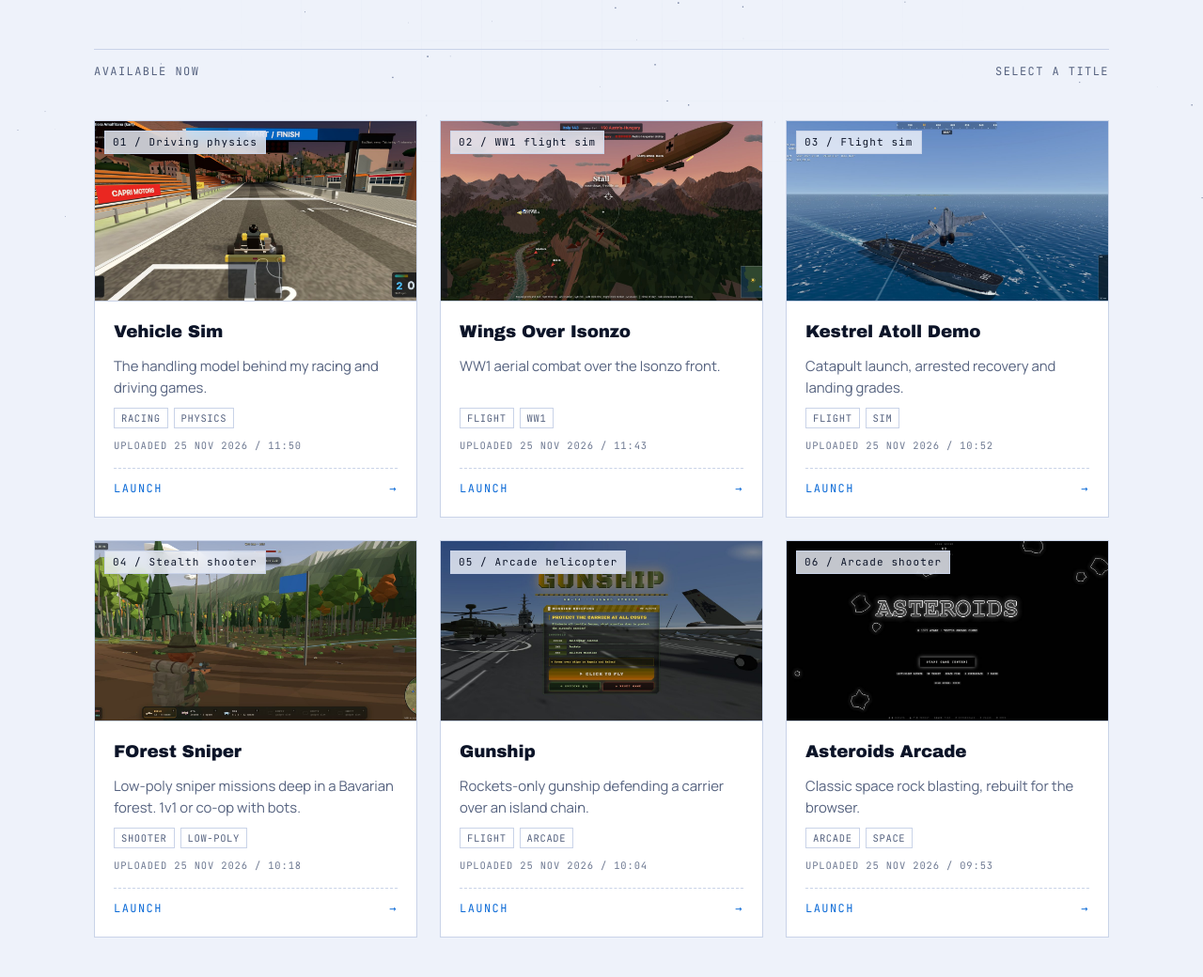
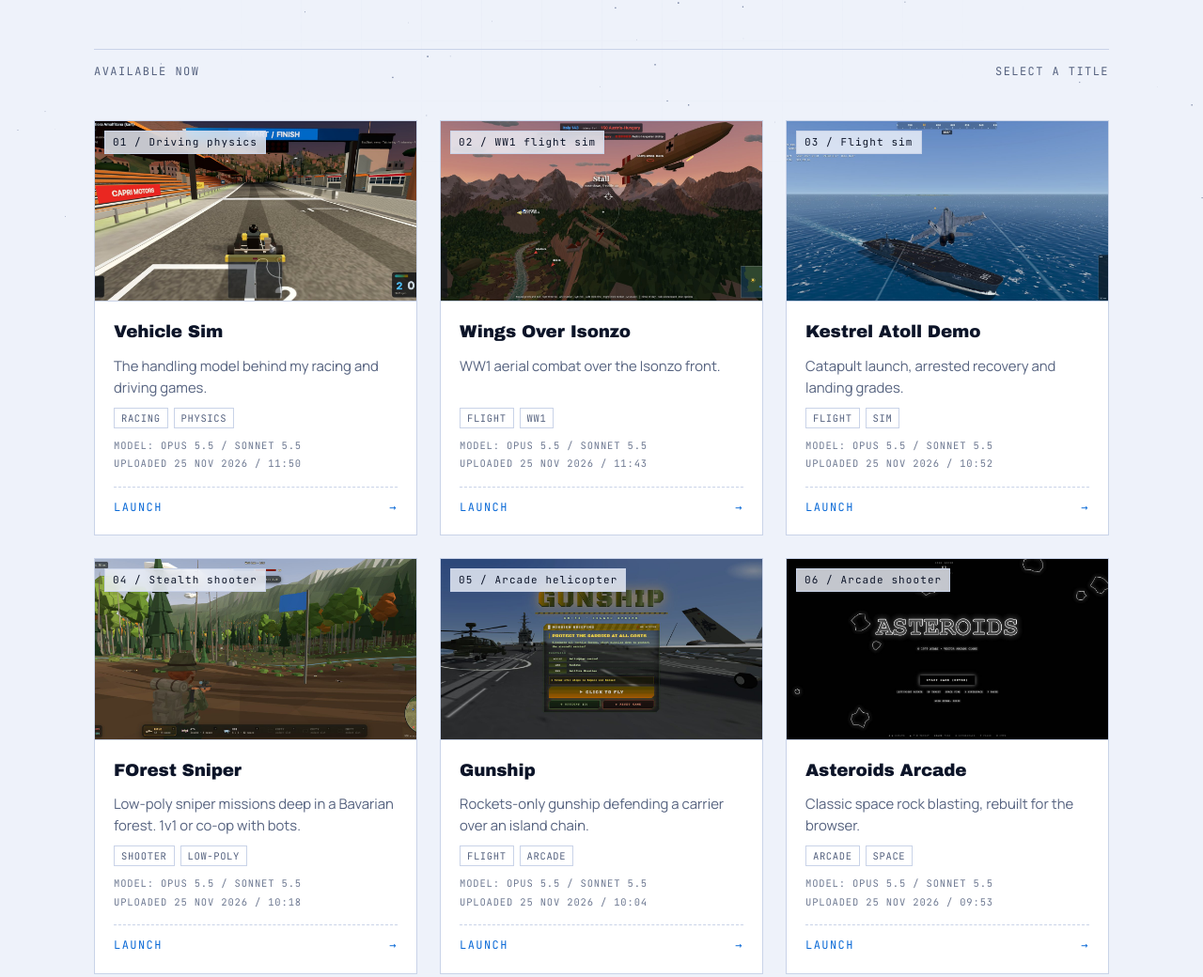
Before and after one commit to 5panners/launcher, a plain HTML site: page index.html in a window 1280 px wide. Shown: the part 533-1573 px from the top of the page at 94% size. Drawn offline with Linux system fonts and the light colour scheme; a web font is replaced by a local one.

Commit message:
Add Model line to cards
Co-Authored-By: Claude Sonnet 5.5 <noreply@anthropic.com>
Claude-Session: https://claude.ai/code/session_01R7kVu37ZmYkUawW6WZm6if

```diff
--- a/index.html
+++ b/index.html
@@ -84,7 +84,8 @@ h1 b { font-weight: 700; color: var(--accent); }
 .card p { color: var(--muted); font-size: .93rem; flex: 1; }
 .tags { display: flex; flex-wrap: wrap; gap: 6px; }
 .tags span { font-family: var(--font-mono); font-size: 10.5px; letter-spacing: .06em; text-transform: uppercase; color: var(--muted); border: 1px solid var(--line); padding: 2px 7px; }
-.up { font-family: var(--font-mono); font-size: 10.5px; letter-spacing: .08em; text-transform: uppercase; color: var(--muted); opacity: .85; }
+.meta { display: flex; flex-direction: column; gap: 3px; }
+.up, .model { font-family: var(--font-mono); font-size: 10.5px; letter-spacing: .08em; text-transform: uppercase; color: var(--muted); opacity: .85; }
 .go { display: flex; justify-content: space-between; align-items: center; margin-top: 6px; padding-top: 12px; border-top: 1px dashed var(--line); font-family: var(--font-mono); font-size: 12px; letter-spacing: .12em; text-transform: uppercase; color: var(--accent); }
 .go i { font-style: normal; transition: transform .25s; }
 .card:hover .go i { transform: translateX(6px); }
@@ -133,6 +134,7 @@ footer a { color: var(--accent); }
          If the file is missing, a generated placeholder shows instead. */
 const PROFILE_URL = "#";
 const AUTHOR = "Your Name";
+const MODEL = "Opus 5.5 / Sonnet 5.5"; /* default for every card; override per game with model: "..." */
 const GAMES = [
   { title: "Wings Over Isonzo", tag: "WW1 flight sim",   desc: "WW1 aerial combat over the Isonzo front.",                                    tags: ["Flight", "WW1"],           url: "https://5panners.github.io/wings-over-Isonzo/", img: "screenshots/wings-over-isonzo.jpg", up: "2026-11-25T11:43:00Z" },
   { title: "Asteroids Arcade", tag: "Arcade shooter",    desc: "Classic space rock blasting, rebuilt for the browser.",         tags: ["Arcade", "Space"],         url: "https://5panners.github.io/launcher/Asteroids-Arcade.html", img: "screenshots/asteroids-arcade.jpg", up: "2026-11-25T09:53:19Z" },
@@ -184,7 +186,10 @@ document.getElementById("cards").innerHTML = GAMES.map((g, i) => `
       <h2>${esc(g.title)}</h2>
       <p>${esc(g.desc)}</p>
       <div class="tags">${g.tags.map(t => `<span>${esc(t)}</span>`).join("")}</div>
+      <div class="meta">
+        <div class="model">Model: ${esc(g.model || MODEL)}</div>
       <div class="up">${g.up ? "Uploaded " : ""}<time${g.up ? ` datetime="${esc(g.up)}"` : ""}>${fmtUp(g.up)}</time></div>
+      </div>
       <div class="go"><span>Launch</span><i>&rarr;</i></div>
     </div>
   </a>`).join("");
```
